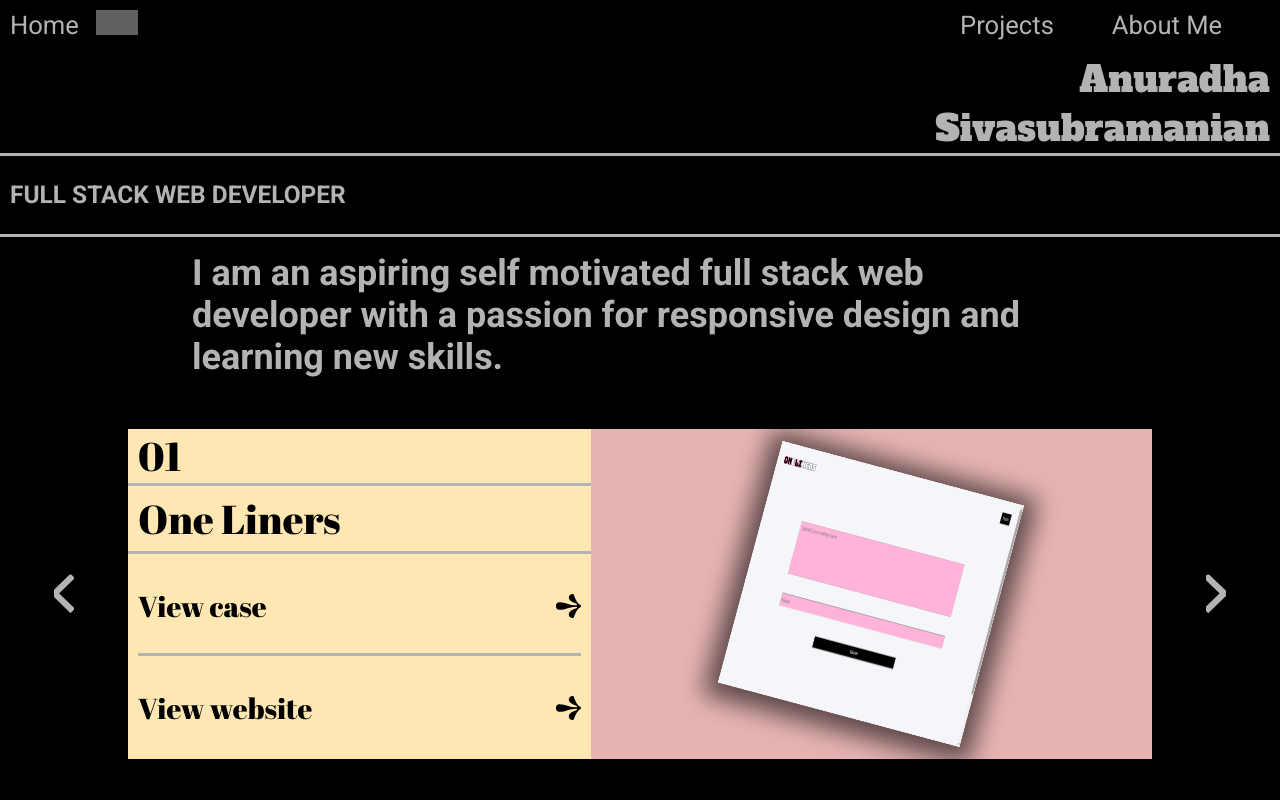
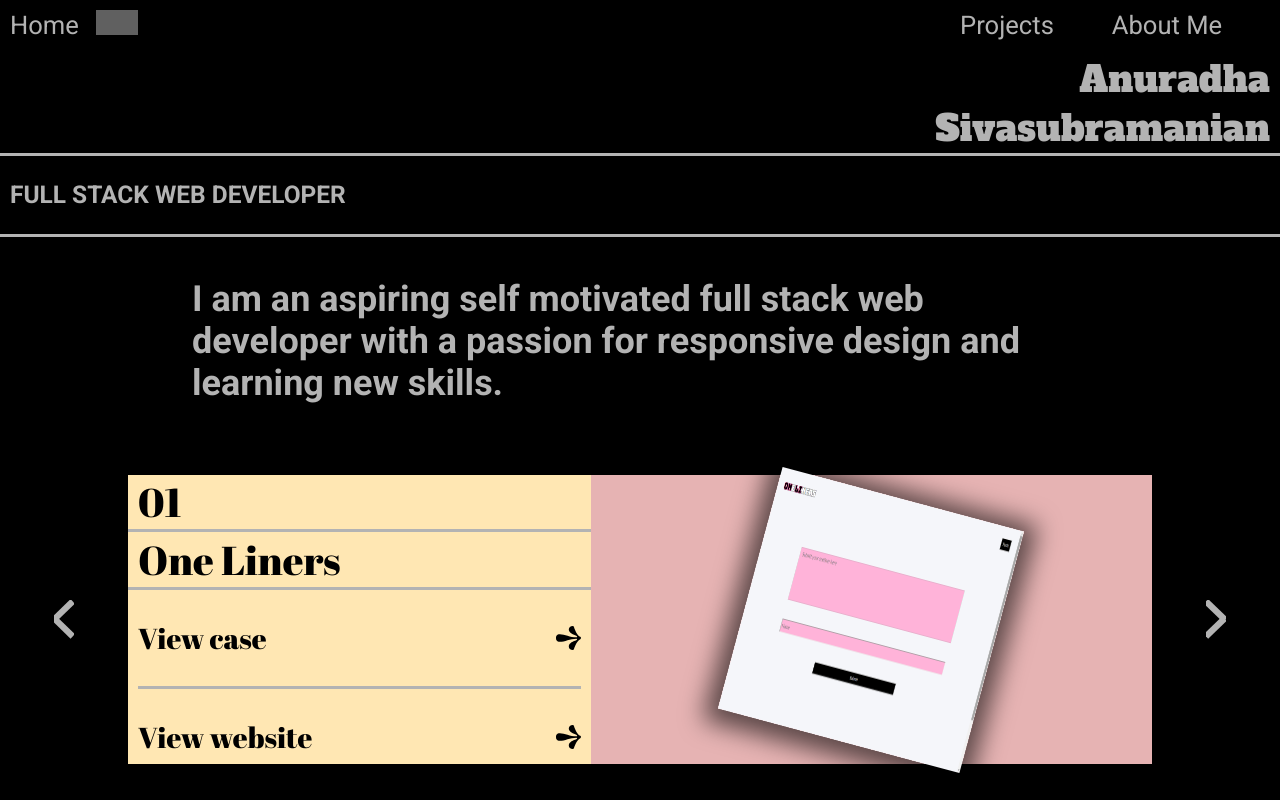
Before and after one commit to AnuradhaSivasubramanian/my_portfolio, a React (Create React App) app: page / in a window 1280 px wide. Built offline with nearby package versions, Linux system fonts and the light colour scheme; grey boxes are pictures that could not be loaded.

Commit message:
retraced back the height

```diff
--- a/src/stylesheets/Home.scss
+++ b/src/stylesheets/Home.scss
@@ -13,7 +13,6 @@
   flex-direction: column;
   -webkit-justify-content: space-between;
   justify-content: space-between;
-  height: 100%;
 }
 
 .home--title {
@@ -68,7 +67,6 @@
 .home--project_content {
   -webkit-flex-grow: 1;
   flex-grow: 1;
-  height: 100%;
 }
 @media only screen and (min-device-width: 550px) and (max-device-height: 415px) {
   .home--desc {
--- a/src/stylesheets/Projects.scss
+++ b/src/stylesheets/Projects.scss
@@ -34,7 +34,6 @@
   display: flex;
   flex-direction: column;
   background-color: black;
-  height: 100%;
 }
 .projects--list_map {
   background-color: white;
```
